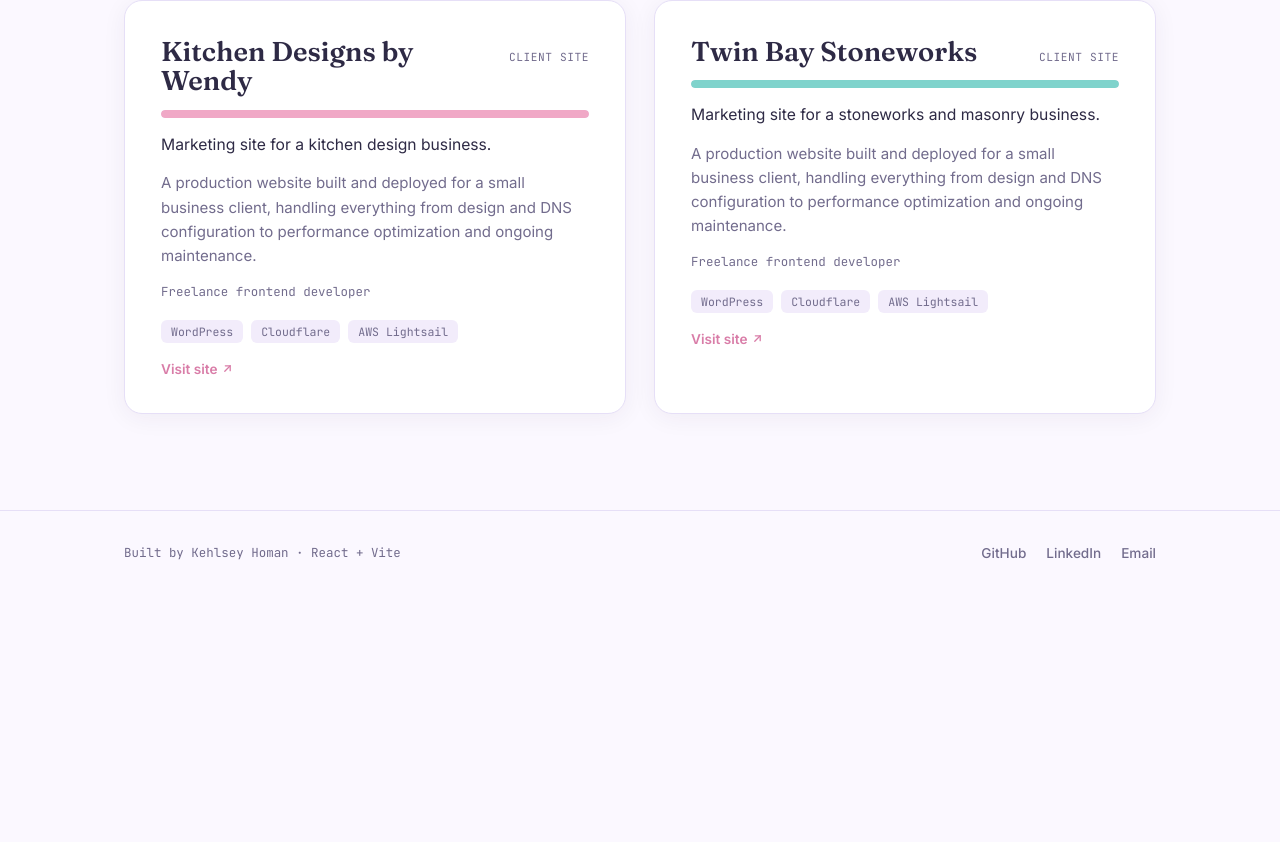
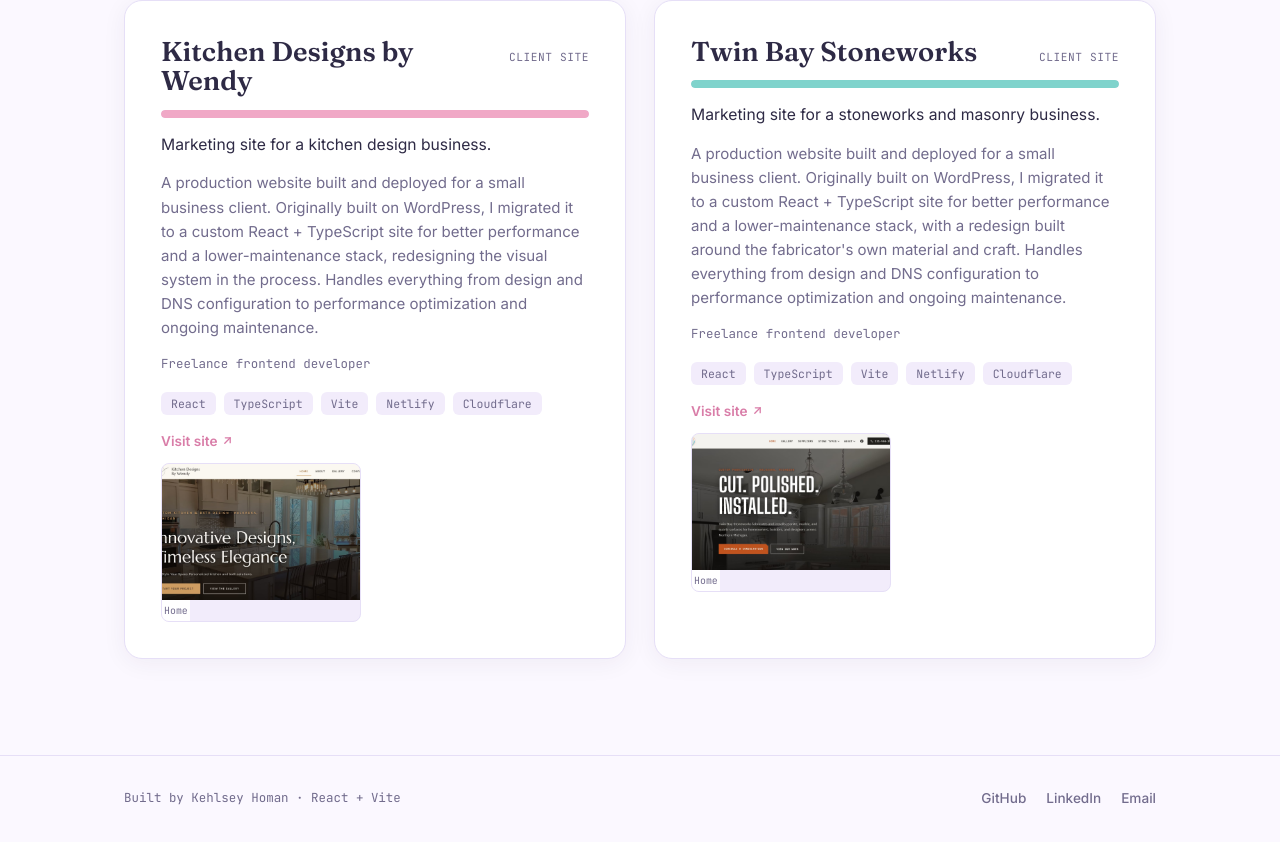
Before and after one commit to KehlseyHoman/Kehlsey-Portfolio, a React (Vite) app: page /projects in a window 1280 px wide. Shown: the part 2422-3264 px from the top of the page. Before the commit the page ends 3033 px from the top, so only its background shows below. Built offline with nearby package versions, Linux system fonts and the light colour scheme.

Commit message:
updating freelance work

```diff
--- a/src/data/projects.ts
+++ b/src/data/projects.ts
@@ -4,6 +4,8 @@ import offerwatchInterviewPrep from '../assets/projects/offerwatch-interview-pre
 import offerwatchStories from '../assets/projects/offerwatch-stories.jpg';
 import fullstackStarterScreenshot from '../assets/projects/react-java-fullstack-starter.jpg';
 import portfolioTemplateScreenshot from '../assets/projects/portfolio-template-home.jpg';
+import kitchenDesignsByWendyHome from '../assets/projects/kitchen-designs-by-wendy-home.jpg';
+import twinBayStoneworksHome from '../assets/projects/twin-bay-stoneworks-home.jpg';
 
 export interface Project {
   slug: string;
@@ -104,27 +106,33 @@ export const projects: Project[] = [
     name: 'Kitchen Designs by Wendy',
     tagline: 'Marketing site for a kitchen design business.',
     description:
-      "A production website built and deployed for a small business client, handling everything from design and DNS configuration to performance optimization and ongoing maintenance.",
+      "A production website built and deployed for a small business client. Originally built on WordPress, I migrated it to a custom React + TypeScript site for better performance and a lower-maintenance stack, redesigning the visual system in the process. Handles everything from design and DNS configuration to performance optimization and ongoing maintenance.",
     role: 'Freelance frontend developer',
-    stack: ['WordPress', 'Cloudflare', 'AWS Lightsail'],
+    stack: ['React', 'TypeScript', 'Vite', 'Netlify', 'Cloudflare'],
     statLabel: 'Client site',
     statValue: 100,
     links: [{ label: 'Visit site', url: 'https://www.kitchendesignsbywendy.com/' }],
     accent: 'pink',
     kind: 'client',
+    images: [
+      { src: kitchenDesignsByWendyHome, alt: 'Kitchen Designs by Wendy homepage hero with a custom kitchen photo and headline', label: 'Home' },
+    ],
   },
   {
     slug: 'twin-bay-stoneworks',
     name: 'Twin Bay Stoneworks',
     tagline: 'Marketing site for a stoneworks and masonry business.',
     description:
-      "A production website built and deployed for a small business client, handling everything from design and DNS configuration to performance optimization and ongoing maintenance.",
+      "A production website built and deployed for a small business client. Originally built on WordPress, I migrated it to a custom React + TypeScript site for better performance and a lower-maintenance stack, with a redesign built around the fabricator's own material and craft. Handles everything from design and DNS configuration to performance optimization and ongoing maintenance.",
     role: 'Freelance frontend developer',
-    stack: ['WordPress', 'Cloudflare', 'AWS Lightsail'],
+    stack: ['React', 'TypeScript', 'Vite', 'Netlify', 'Cloudflare'],
     statLabel: 'Client site',
     statValue: 100,
     links: [{ label: 'Visit site', url: 'https://www.twinbaystoneworksllc.com/' }],
     accent: 'teal',
     kind: 'client',
+    images: [
+      { src: twinBayStoneworksHome, alt: 'Twin Bay Stoneworks homepage hero with a kitchen photo and headline', label: 'Home' },
+    ],
   },
 ];
```
Also changed, not shown: src/assets/projects/kitchen-designs-by-wendy-home.jpg (added), src/assets/projects/twin-bay-stoneworks-home.jpg (added).
